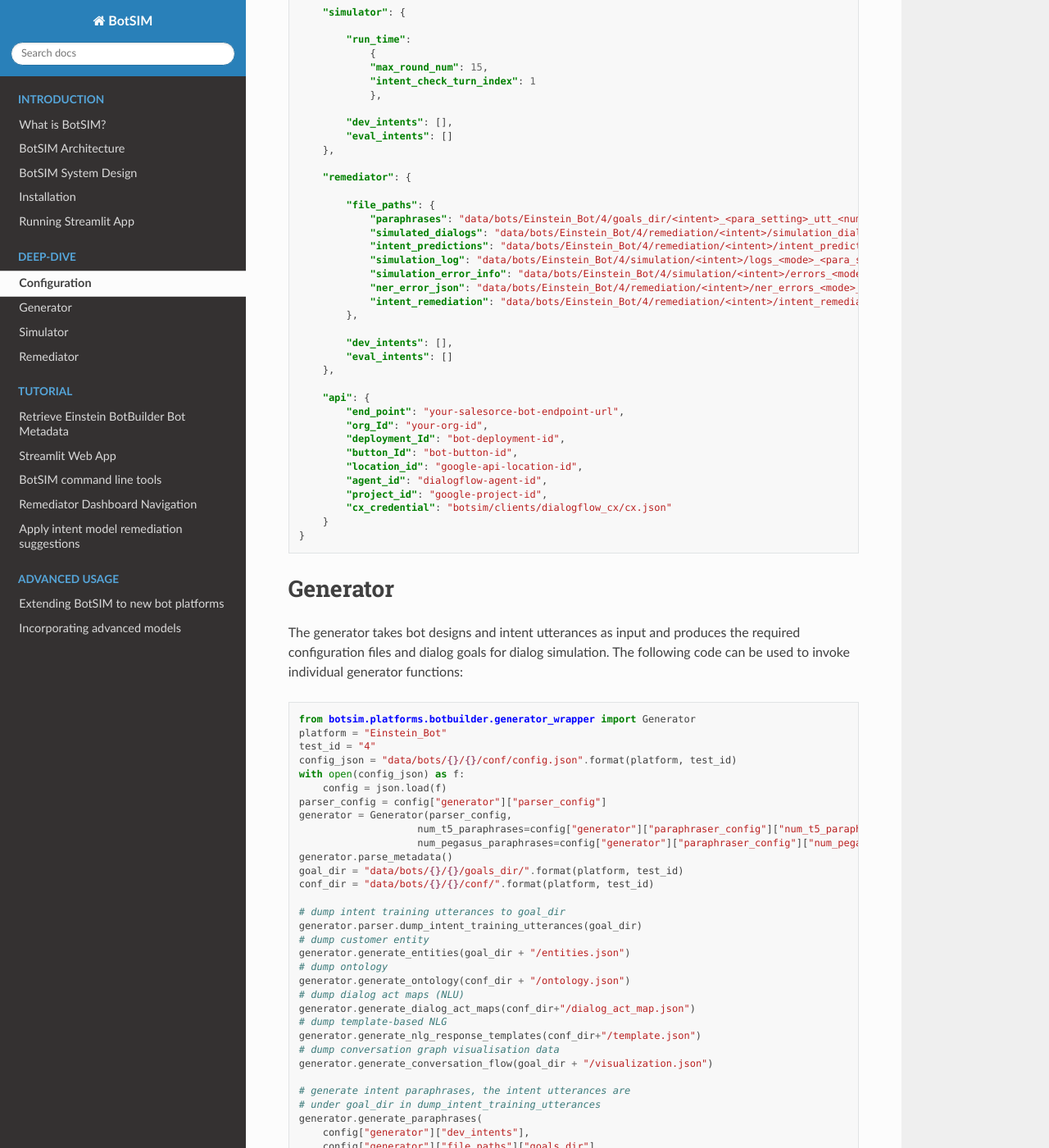
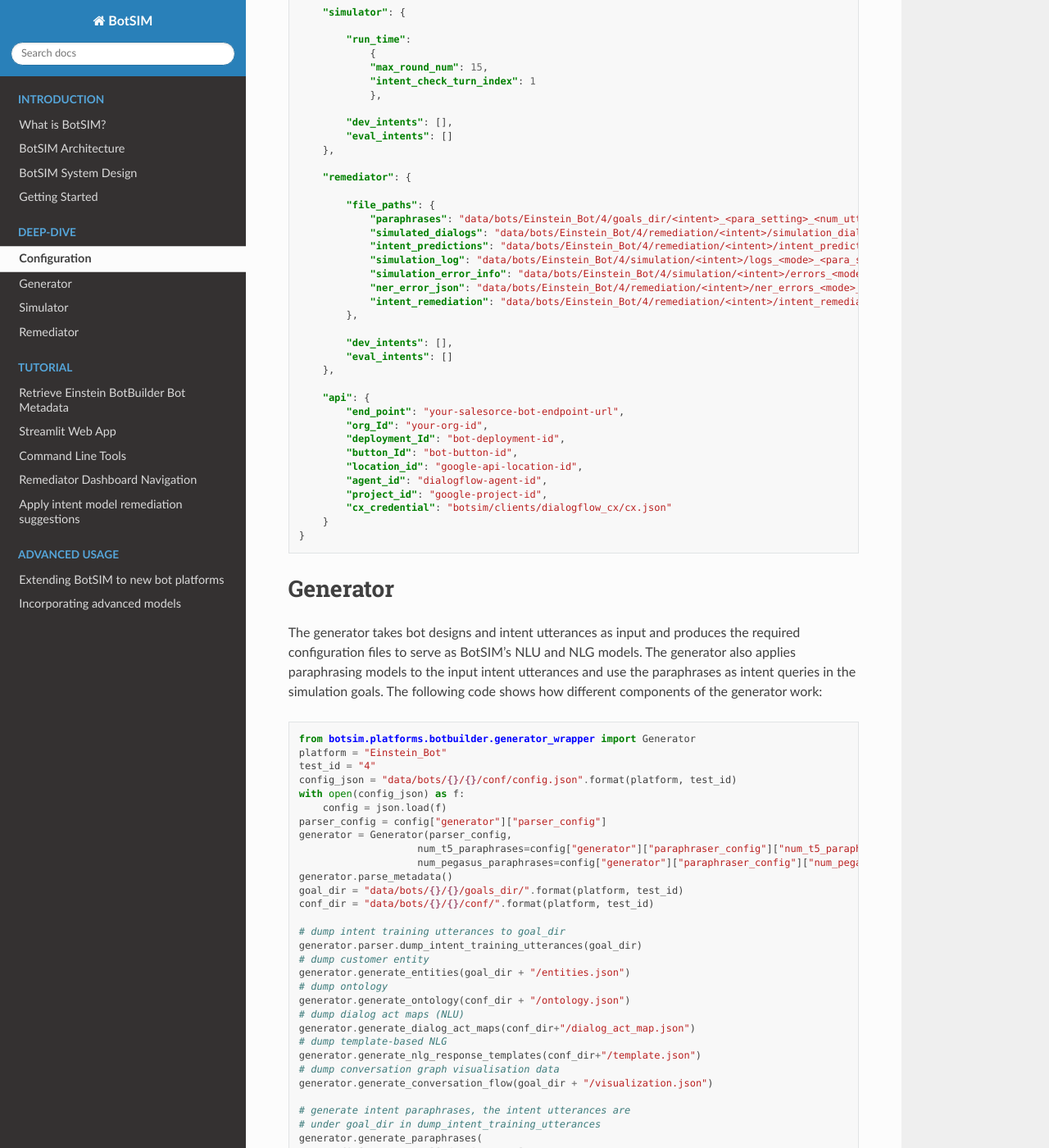
Before and after one commit to salesforce/botsim, a Sphinx documentation site: the page built from docs/deep_dive.rst, in a window 1280 px wide and 1400 px high, scrolled down 851 px. Shown: the whole window at 82% size. Built offline with Sphinx 7.4.7 and the Read the Docs theme 2.0.0, drawn with Linux system fonts in a browser that asks for light colours; some of the changed text lies outside the part shown.

Commit message:
update docs

```diff
--- a/docs/deep_dive.rst
+++ b/docs/deep_dive.rst
@@ -1,6 +1,7 @@
 Configuration
 ###########################
-We use a customisable configuration file to control the whole BotSIM pipeline. The template configuration is provided in the repo under ``botsim/conf/config.json``. An example/template is given below.
+We use a customisable configuration file to control the stages of the BotSIM pipeline. The template configuration is provided in the
+repo as ``botsim/conf/config.json``. An example template is given below.
 
 .. code-block:: json
 
@@ -54,13 +55,13 @@
         "remediator": {
 
             "file_paths": {
-                "paraphrases": "data/bots/Einstein_Bot/4/goals_dir/<intent>_<para_setting>_utt_<num_utterances>.paraphrases.json",
-                "simulated_dialogs": "data/bots/Einstein_Bot/4/remediation/<intent>/simulation_dialogs_<mode>_<para_setting>_utt_<num_utterances>_<num_simulations>_sessions.json",
-                "intent_predictions": "data/bots/Einstein_Bot/4/remediation/<intent>/intent_predictions_<mode>_<para_setting>_utt_<num_utterances>_<num_simulations>_sessions.json",
-                "simulation_log": "data/bots/Einstein_Bot/4/simulation/<intent>/logs_<mode>_<para_setting>_utt_<num_utterances>_paraphrases_<num_simulations>_sessions_continue_from_0.json",
-                "simulation_error_info": "data/bots/Einstein_Bot/4/simulation/<intent>/errors_<mode>_<para_setting>_utt_<num_utterances>_paraphrases_<num_simulations>_sessions_continue_from_0.json",
-                "ner_error_json": "data/bots/Einstein_Bot/4/remediation/<intent>/ner_errors_<mode>_<para_setting>_utt_<num_utterances>_<num_simulations>_sessions.json",
-                "intent_remediation": "data/bots/Einstein_Bot/4/remediation/<intent>/intent_remediation_<mode>_<para_setting>_utt_<num_utterances>_<num_simulations>_sessions.json"
+                "paraphrases": "data/bots/Einstein_Bot/4/goals_dir/<intent>_<para_setting>_<num_utterances>_utts.paraphrases.json",
+                "simulated_dialogs": "data/bots/Einstein_Bot/4/remediation/<intent>/simulation_dialogs_<mode>_<para_setting>_<num_utterances>_utts_<num_simulations>_sessions.json",
+                "intent_predictions": "data/bots/Einstein_Bot/4/remediation/<intent>/intent_predictions_<mode>_<para_setting>_<num_utterances>_utts_<num_simulations>_sessions.json",
+                "simulation_log": "data/bots/Einstein_Bot/4/simulation/<intent>/logs_<mode>_<para_setting>_<num_utterances>_utts_paraphrases_<num_simulations>_sessions.json",
+                "simulation_error_info": "data/bots/Einstein_Bot/4/simulation/<intent>/errors_<mode>_<para_setting>_<num_utterances>_utts_paraphrases_<num_simulations>_sessions.json",
+                "ner_error_json": "data/bots/Einstein_Bot/4/remediation/<intent>/ner_errors_<mode>_<para_setting>_<num_utterances>_utts_<num_simulations>_sessions.json",
+                "intent_remediation": "data/bots/Einstein_Bot/4/remediation/<intent>/intent_remediation_<mode>_<para_setting>_<num_utterances>_utts_<num_simulations>_sessions.json"
             },
 
             "dev_intents": [],
@@ -81,8 +82,9 @@
 
 Generator
 ##################
-The generator takes bot designs and intent utterances as input and produces the required configuration files and dialog goals for dialog simulation.
-The following code can be used to invoke individual generator functions:
+The generator takes bot designs and intent utterances as input and produces the required configuration files to serve as BotSIM's NLU and NLG models.
+The generator also applies paraphrasing models to the input intent utterances and use the paraphrases as intent queries in the simulation goals.
+The following code shows how different components of the generator work:
 
 .. code-block:: python
 
@@ -172,15 +174,18 @@
             client = LiveAgentClient(config)
         client.simulate_conversation(None)
 
-This will start the dialog simulation and output the following files upon finishing for each intent/dialog and mode (dev/eval) under ``data/bots/Einstein_Bot/4/simulation/<intent>/``:
-- **simulation chatlogs**: ``logs_<mode>_20_20_utt_<num_utterances>_paraphrases_<num_simulations>_sessions_continue_from_0.json``
-- **simulation error info**: ``errors_<mode>_<para_setting>_utt_<num_utterances>_paraphrases_<num_simulations>_sessions_continue_from_0.json``
-These two files serive as the inputs to the remediator.
+This will start the dialog simulation for each intent/dialog and mode (dev/eval) included in the configuration file.
+Upon the completion of each simulation session, the following outputs will be generated  under ``data/bots/Einstein_Bot/4/simulation/<intent>/``:
+
+- **simulation chat logs**: ``logs_<mode>_<para_setting>_<num_utterances>_utts_paraphrases_<num_simulations>_sessions.json``
+- **simulation error info**: ``errors_<mode>_<para_setting>_<num_utterances>_utts_paraphrases_<num_simulations>_sessions.json``
+
+These two files will be used as the inputs to the remediator.
 
 Remediator
 ######################################
-The Remediator analyzes the simulated conversations, visualizes the bot health reports and provide actionable remediation suggestions for bot troubleshooting and improvement.
-The code below shows how the aggregated bot reports are generated.
+The Remediator analyzes the simulated conversations (chat logs and error info), visualizes the bot health reports and provides actionable
+remediation suggestions for bot troubleshooting and improvement. The code below shows how the aggregated bot reports are generated.
 
 .. code-block:: python
 
@@ -212,8 +217,9 @@
     aggregated_report_path = path + "aggregated_report.json"
     dump_json_to_file(aggregated_report_path, report)
 
-The data in the aggregated report is used to support the dashboard visualisation:
-- ``dataset_info`` contains the data distribution for each intent
+The information of the aggregated report is used to support the bot health dashboard visualisation:
+
+- ``dataset_info`` contains the data distribution for each intent in terms of number of simulation episodes.
 - ``overall_performance`` contains the performance metrics such as NLU performance in terms of intent and NER accuracies, task-completion rates
 - ``intent_reports`` contains the bot health report for each dialog, including
 
```
Also changed, not shown: other parts of docs/deep_dive.rst (+1 -1 lines), README.md (+16 -16 lines), docs/advanced_usage.rst (+4 -4 lines), docs/dashboard.rst (+15 -8 lines), docs/intro.rst (+29 -17 lines), docs/tutorials.rst (+24 -18 lines), requirements.txt (added, +30 -0 lines), docs/_static/BotSIM_App.png (renamed from docs/BotSIM_App.png), 2 other files.
